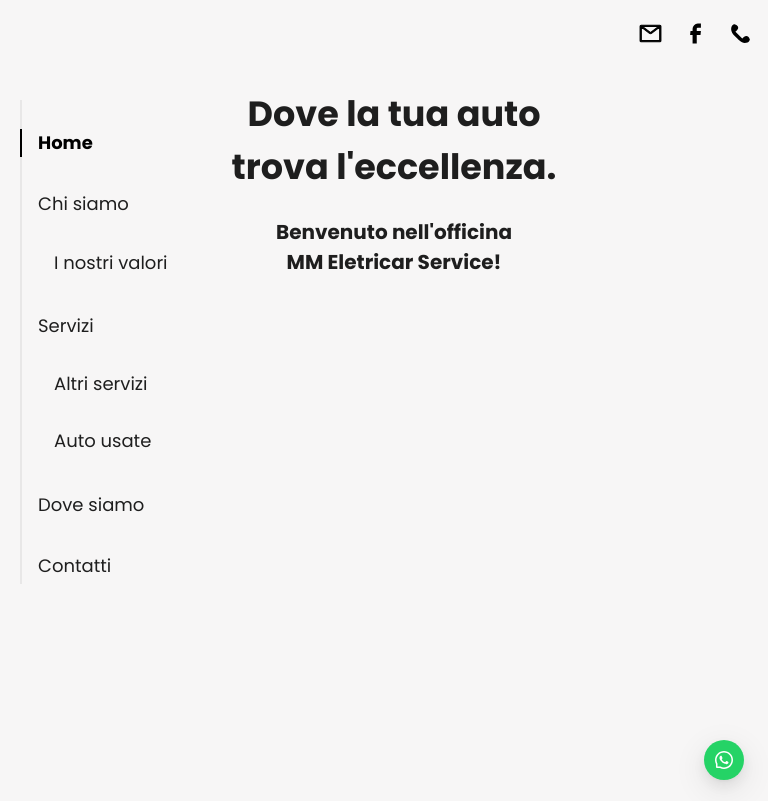
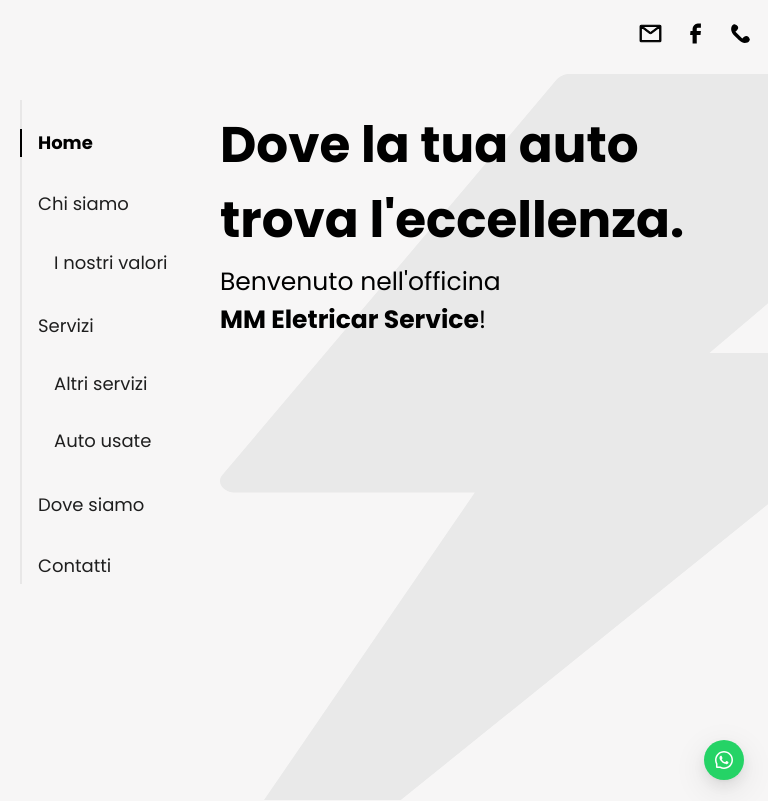
Before and after one commit to michelepatella/mmeletricarservice.it, a React (Create React App) app: page / in a window 768 px wide. Shown: the top 801 px of the page. Built offline with nearby package versions, Linux system fonts and the light colour scheme.

Commit message:
managed the visualization of title + subtitle of the home page.

```diff
--- a/src/css/Home.css
+++ b/src/css/Home.css
@@ -17,8 +17,7 @@
 @media (min-width: 1024px) {
     .title-container {
         overflow: hidden;
-        margin-left: 300px;
-        margin-top: 50px;
+        margin-left: 280px;
         background-image: url('../images/background.svg');
         background-repeat: no-repeat;
         background-position: initial;
@@ -30,51 +29,119 @@
         font-size: 70px;
         font-family: 'Poppins';
         color: black;
+        margin-bottom: 0px;
     }
 
     .home-description {
         font-size: 35px;
         color: black;
+        margin-top: 5px;
     }
 }
 
 /* ------ Medium screen ------- */
-@media (max-width: 1024px) {
+@media (min-width: 768px) and (max-width: 1023px) and (orientation: landscape){
     .title-container {
-        margin-left: 150px;
+        overflow: hidden;
+        margin-left: 220px;
+        background-image: url('../images/background.svg');
+        background-repeat: no-repeat;
+        background-position: initial;
+        height: 100vh;
+        width: 100%;
+        margin-top: 10px;
     }
 
     .home-title {
         font-size: 50px;
+        font-family: 'Poppins';
+        color: black;
+        margin-bottom: 0px;
     }
 
     .home-description {
-        font-size: 28px;
+        font-size: 25px;
+        color: black;
+        margin-top: 5px;
     }
 }
 
+@media (min-width: 768px) and (max-width: 1023px) and (orientation: portrait){
+    .title-container {
+        overflow: hidden;
+        margin-left: 220px;
+        margin-top: 10px;
+        background-image: url('../images/background.svg');
+        background-repeat: no-repeat;
+        background-position: initial;
+        height: 100vh;
+        width: 100%;
+    }
+
+    .home-title {
+        font-size: 50px;
+        font-family: 'Poppins';
+        color: black;
+        margin-bottom: 0px;
+    }
+
+    .home-description {
+        font-size: 25px;
+        color: black;
+        margin-top: 5px;
+    }
+}
+
+
 /* ------ Small screen ------- */
-@media (max-width: 768px) {
+@media (max-width: 767px) and (orientation: portrait)  {
     .title-container {
+        overflow: hidden;
         margin-left: 20px;
-        margin-top: 20px;
+        background-image: url('../images/background.svg');
+        background-repeat: no-repeat;
+        background-position: initial;
+        height: 100vh;
+        width: 100%;
+    }
+
+    .home-title {
+        font-size: 30px;
+        font-family: 'Poppins';
+        color: black;
+        margin-bottom: 0px;
+    }
+
+    .home-description {
+        font-size: 20px;
+        color: black;
+        margin-top: 5px;
+    }
+}
+
+@media (max-height: 767px) and (orientation: landscape){
+    .title-container {
+        overflow: hidden;
+        margin-left: 20px;
+        background-image: url('../images/background.svg');
+        background-repeat: no-repeat;
+        background-position: initial;
+        height: 100vh;
+        width: 100%;
     }
 
     .home-title {
         font-size: 35px;
-        text-align: center;
+        font-family: 'Poppins';
+        color: black;
+        margin-bottom: 0px;
     }
 
     .home-description {
-        font-size: 20px;
-        text-align: center;
+        font-size: 22px;
+        color: black;
+        margin-top: 5px;
     }
-}
-
-.email-icon {
-    width: 50px;
-    height: 50px;
-    display: block;
 }
 /* ------ End Title + description ------- */
 
--- a/src/js/Home.js
+++ b/src/js/Home.js
@@ -59,10 +59,10 @@
                             Dove la tua auto<br/>trova l'eccellenza.
                         </h1>
                         {/* Subtitle */}
-                        <h2 className="home-description">
+                        <p className="home-description">
                             Benvenuto nell'officina <br/>
-                            <strong>MM Eletricar Service!</strong>
-                        </h2>
+                            <strong>MM Eletricar Service</strong>!
+                        </p>
                     </div>
                 </Content>
             </Layout>
```
